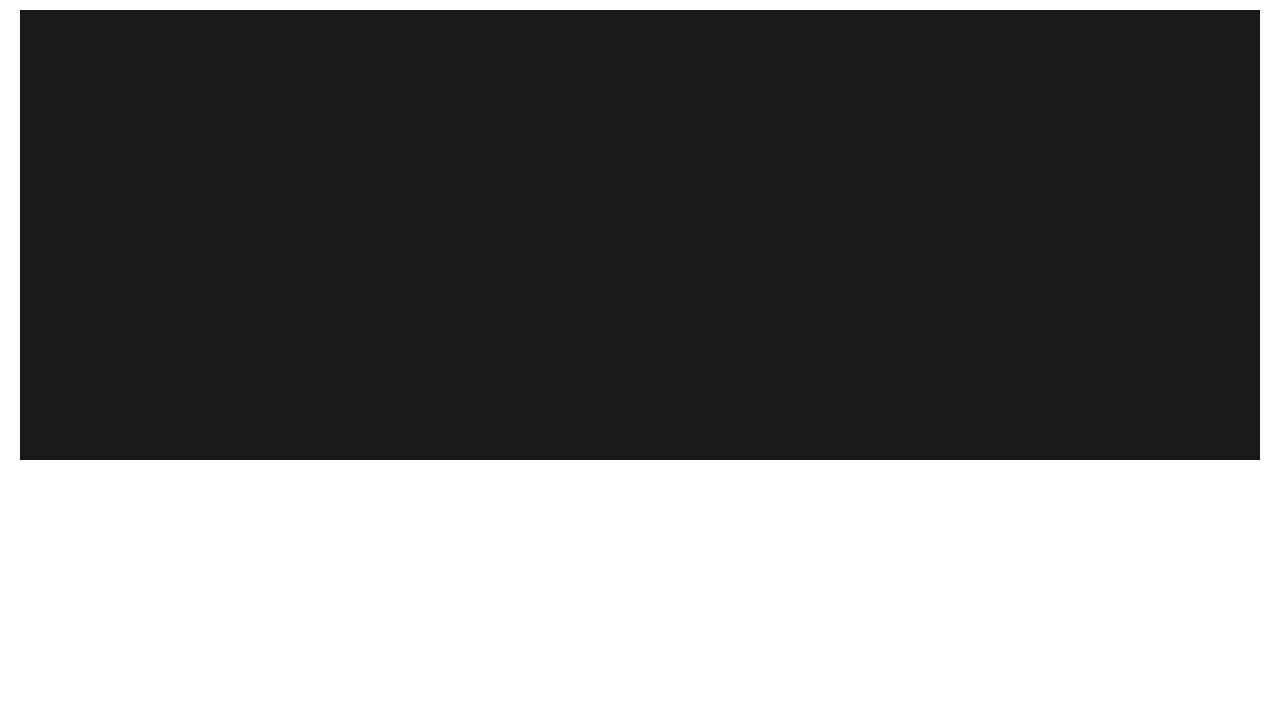
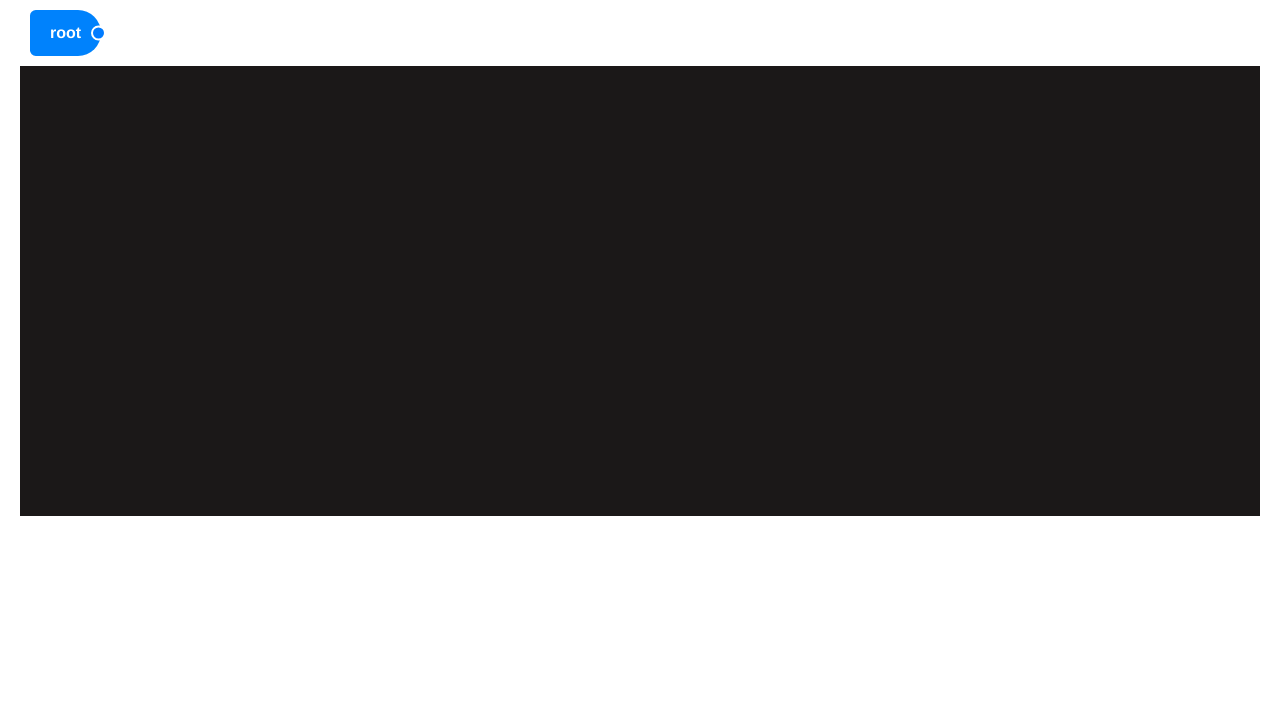
Before and after one commit to bananaback/TargetTrackr, a website built with webpack: page src/index.html in a window 1280 px wide. Shown: the part 90-800 px from the top of the page. Built offline with nearby package versions, Linux system fonts and the light colour scheme.

Commit message:
feat(breadcrumb): added navigation feature with breadcrumb
- Implemented breadcrumb rendering based on navigation stack.
- Added functionality to navigate using breadcrumb items.
- Updated styles for breadcrumb items.# Please enter the commit message for your changes. Lines starting

```diff
--- a/src/index.html
+++ b/src/index.html
@@ -11,7 +11,9 @@
 
 <body>
     <h1>Simple targets tracking app</h1>
-    <button id="backButton" name="back-btn">Back</button>
+    <div class="breadcrumb-container">
+
+    </div>
     <div id="context-menu" class="context-menu">
         <ul>
             <li id="menu-add-left" name="menu-add-left">Add to Left</li>
@@ -24,6 +26,8 @@
         </div>
 
     </div>
+    <button id="backButton" name="back-btn">Back</button>
+
 </body>
 
 </html>
--- a/src/index.js
+++ b/src/index.js
@@ -2,7 +2,7 @@ import './styles/styles.css';
 import addTaskImage from './images/add-task.png';
 import markDoneImage from './images/check-circle.png'
 
-const { addTarget, updateTarget, deleteTarget, createTarget, getTargetsAtCurrentLevel, findPositionInCurrentRootFromId, rearrangeTargets, markTargetAsDone, getProgressOfTargetInCurrentRootFromId, navigationStack } = require('./target-core');
+const { addTarget, updateTarget, deleteTarget, createTarget, getTargetsAtCurrentLevel, findPositionInCurrentRootFromId, rearrangeTargets, markTargetAsDone, getProgressOfTargetInCurrentRootFromId, getTargetNamesFromNavigationStack, navigationStack } = require('./target-core');
 
 $(document).ready(function () {
     $('.add-target-btn img').attr('src', addTaskImage);
@@ -54,6 +54,16 @@ $(document).ready(function () {
 
     // Handle back navigation
     $('#backButton').off('click').on('click', handleBackButtonClick);
+
+    // Example: Event delegation for click on breadcrumb items
+    $('.breadcrumb-container').off('click', '.breadcrumb-item').on('click', '.breadcrumb-item', function () {
+        const order = $(this).data('order'); // Retrieve data-order attribute value
+        // 0 1 2 3 4 5
+        // length = 6
+        //
+        navigationStack.splice(order, navigationStack.length - order);
+        renderTargets();
+    });
 
 });
 
@@ -363,7 +373,30 @@ function createTargetElement(target) {
     `;
 }
 
+function renderBreadcrumb() {
+    const targetNamesInOrder = getTargetNamesFromNavigationStack();
+    targetNamesInOrder.unshift({
+        order: 0,
+        title: 'root'
+    });
+
+    const $breadCrumbContainer = $('.breadcrumb-container');
+    $breadCrumbContainer.empty(); // Clear the container before adding new items
+
+    targetNamesInOrder.forEach(function (item) {
+        const $breadcrumbItem = $('<div class="breadcrumb-item"></div>')
+            .text(item.title)
+            .attr('data-order', item.order); // Set data-order attribute
+
+        $breadCrumbContainer.append($breadcrumbItem);
+    });
+}
+
+
+
 function renderTargets() {
+    renderBreadcrumb();
+
     // Clear existing target elements
     $('.targets-container .target').remove();
 
@@ -388,6 +421,8 @@ function renderTargets() {
     } else {
         $('#backButton').show();
     }
+
+    console.log(getTargetNamesFromNavigationStack());
 }
 
 function navigateIntoTarget(targetId) {
@@ -403,3 +438,5 @@ function handleBackButtonClick() {
         renderTargets();
     }
 }
+
+renderBreadcrumb();
--- a/src/styles/styles.css
+++ b/src/styles/styles.css
@@ -447,3 +447,38 @@ th {
 .deleting {
     pointer-events: none;
 }
+
+.breadcrumb-container {
+    display: flex;
+    flex-direction: row;
+    gap: 10px;
+    margin: 10px;
+}
+
+.breadcrumb-item {
+    background-color: #0082fc;
+    color: white;
+    font-weight: bold;
+    padding: 10px 20px;
+    border-radius: 10px 40px 40px 10px;
+    position: relative;
+}
+
+.breadcrumb-item:hover {
+    background-color: rgb(204, 0, 255);
+}
+
+.breadcrumb-item::after {
+    content: '';
+    position: absolute;
+    top: 50%;
+    right: -5px;
+    /* Adjust based on your design */
+    transform: translateY(-50%);
+    width: 15px;
+    height: 15px;
+    background: #007bff;
+    border-radius: 50%;
+    border: 2px solid white;
+    z-index: 1;
+}
--- a/src/target-core.js
+++ b/src/target-core.js
@@ -325,6 +325,32 @@ function updateParentTargetProgress() {
     }
 }
 
+function findTargetFromId(targetId) {
+    const traversalStack = [...targetRootArray];
+    while (traversalStack.length > 0) {
+        const current = traversalStack.pop();
+        if (current.id == targetId) {
+            return current;
+        }
+        if (current.subTargets && current.subTargets.length > 0) {
+            traversalStack.push(...current.subTargets);
+        }
+    }
+    return null;
+}
+
+function getTargetNamesFromNavigationStack() {
+    const result = [];
+    for (let i = 0; i < navigationStack.length; i++) {
+        const root = findTargetFromId(navigationStack[i]);
+        result.push({
+            order: i + 1,
+            title: root.title
+        })
+    }
+    return result;
+}
+
 //generateTestData();
 //doTest();
 
@@ -358,5 +384,6 @@ module.exports = {
     rearrangeTargets,
     markTargetAsDone,
     getProgressOfTargetInCurrentRootFromId,
+    getTargetNamesFromNavigationStack,
     navigationStack
 };
```
